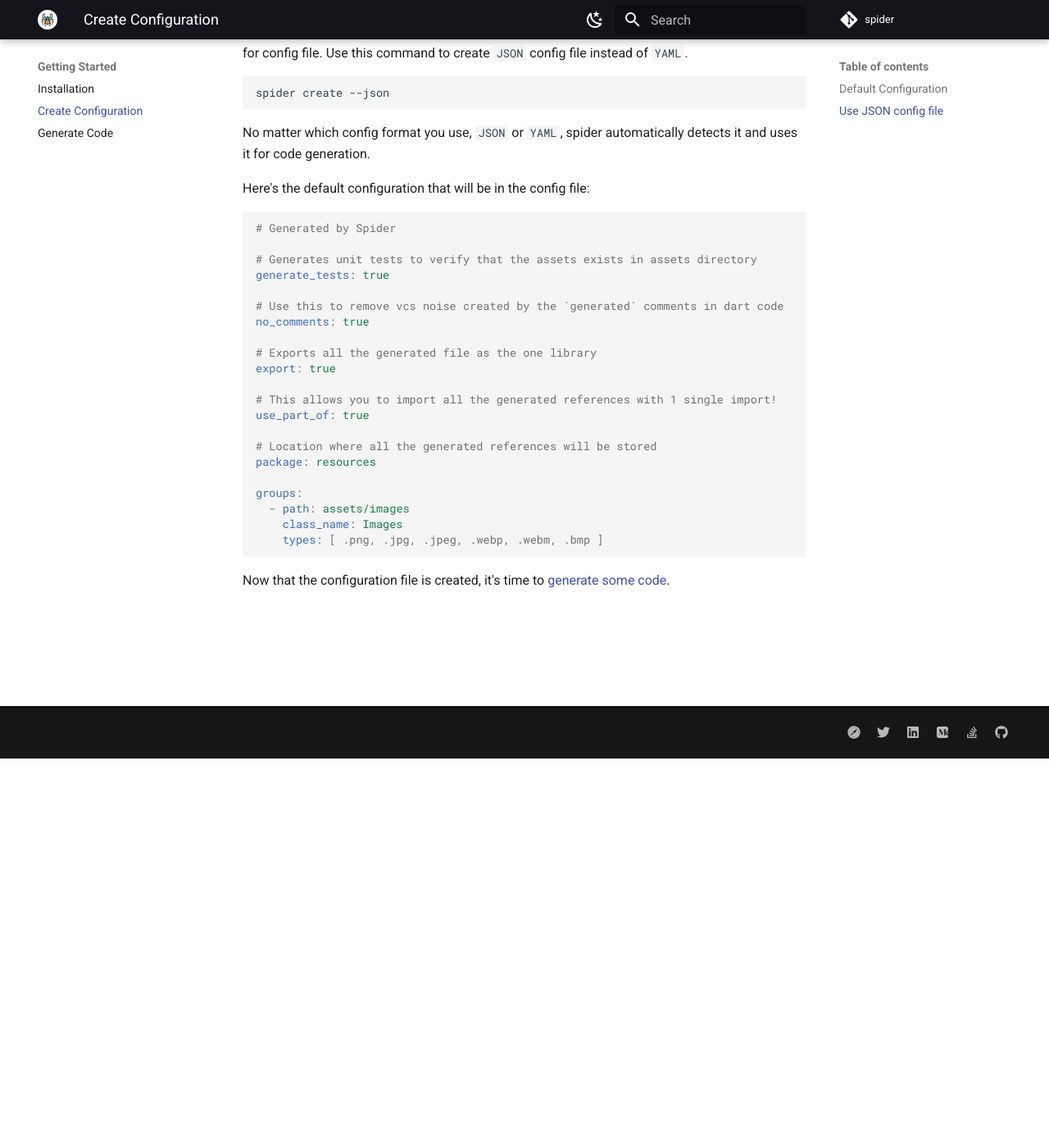
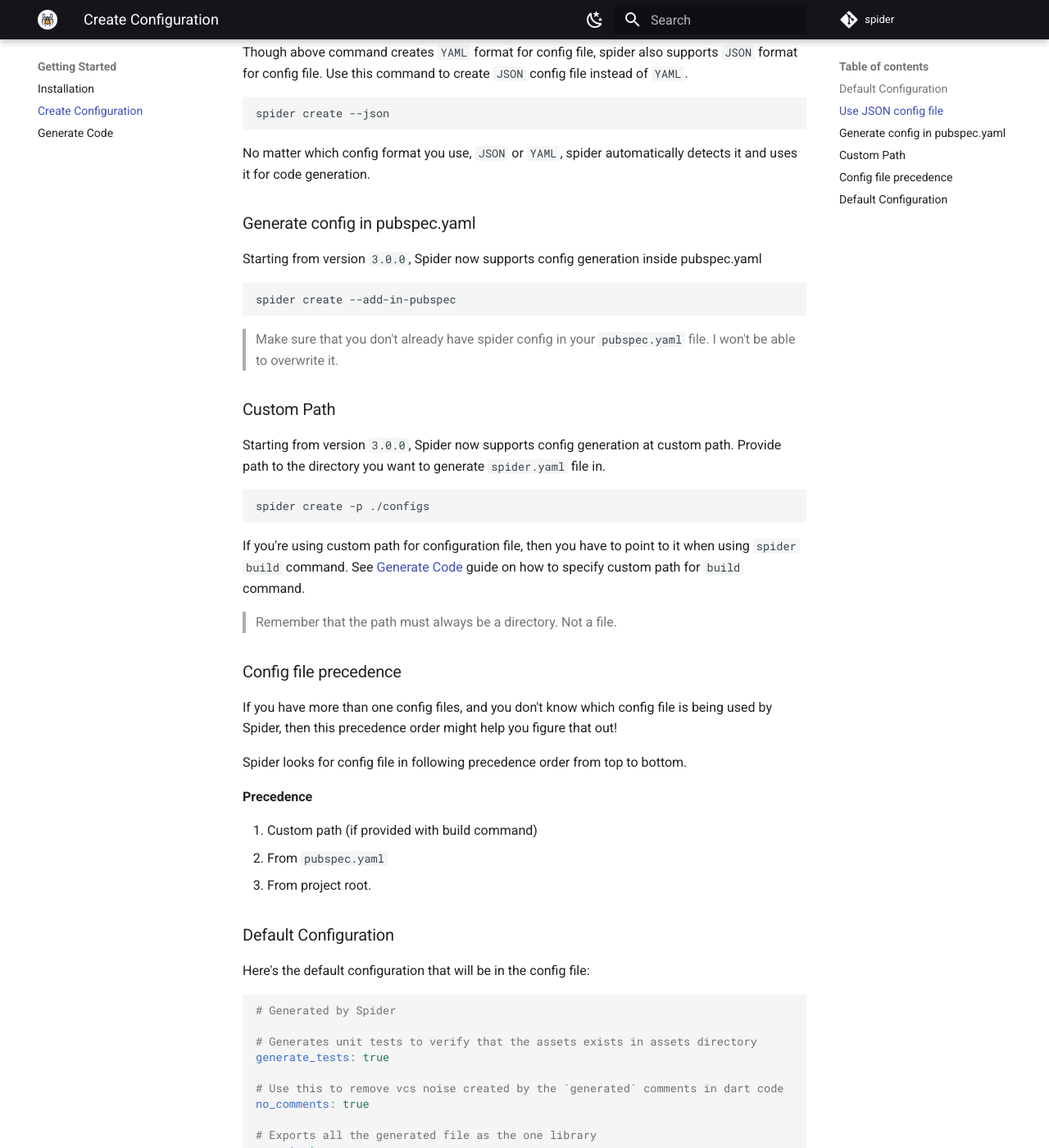
Before and after one commit to BirjuVachhani/spider, an MkDocs documentation site: the page built from docs/configure.md, in a window 1280 px wide and 1400 px high, scrolled down 475 px. Shown: the whole window at 82% size. Built offline with MkDocs 1.6.1 and Material for MkDocs 9.7.7, drawn with Linux system fonts in a browser that asks for light colours; comment, search, counter and statistics services are not loaded.

Commit message:
Update docs

````diff
--- a/docs/configure.md
+++ b/docs/configure.md
@@ -1,4 +1,4 @@
-#### Default Configuration
+### Default Configuration
 Spider provides a very easy and straight forward way to create a configuration file. Execute following command and it will create a configuration file with default configurations in it.
 
 ```shell
@@ -7,7 +7,7 @@
 
 Now you can modify available configurations and Spider will use those configs when generating dart code.
 
-#### Use JSON config file
+### Use JSON config file
 
 Though above command creates `YAML` format for config file, spider also supports `JSON` format for config file. Use this command to create `JSON` config file instead of `YAML`.
 
@@ -17,6 +17,42 @@
 
 No matter which config format you use, `JSON` or `YAML`, spider automatically detects it and uses it for code generation.
 
+### Generate config in pubspec.yaml
+
+Starting from version `3.0.0`, Spider now supports config generation inside pubspec.yaml
+
+```shell
+spider create --add-in-pubspec
+```
+
+> Make sure that you don't already have spider config in your `pubspec.yaml` file. I won't be able to overwrite it.
+
+### Custom Path
+
+Starting from version `3.0.0`, Spider now supports config generation at custom path. Provide path to the directory you want to generate `spider.yaml` file in.
+
+```shell
+spider create -p ./configs
+```
+
+If you're using custom path for configuration file, then you have to point to it when using `spider build` command. See [Generate Code](generate.md) guide on how to specify custom path for `build` command.
+
+> Remember that the path must always be a directory. Not a file.
+
+### Config file precedence
+
+If you have more than one config files, and you don't know which config file is being used by Spider, then this precedence order might help you figure that out!
+
+Spider looks for config file in following precedence order from top to bottom.
+
+**Precedence**
+
+1. Custom path (if provided with build command)
+2. From `pubspec.yaml`
+3. From project root.
+
+
+### Default Configuration
 Here's the default configuration that will be in the config file:
 
 ```yaml
````
Also changed, not shown: docs/generate.md (+11 -1 lines).
